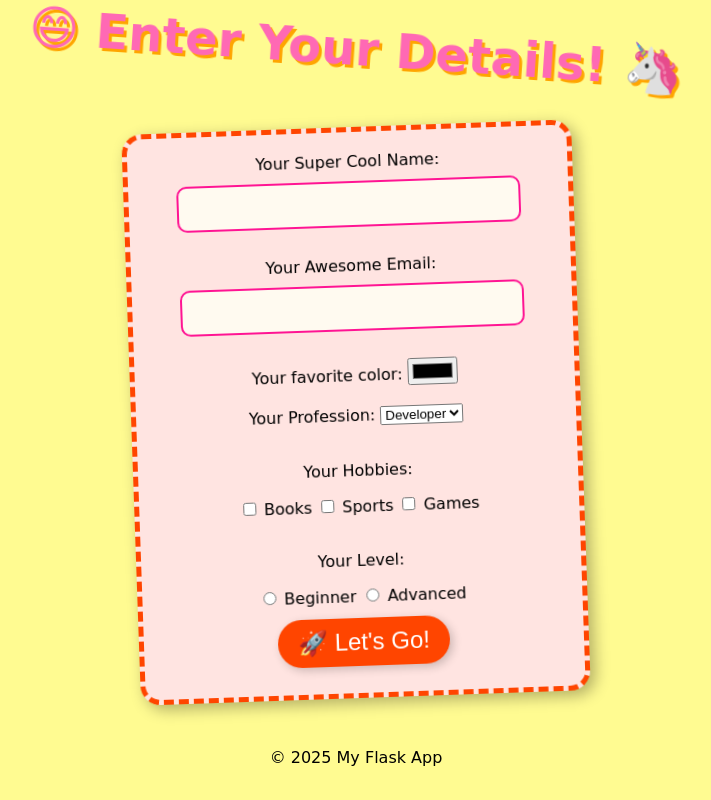
After one commit to DeatheDis/flask_project, a Flask app: template app/templates/form.html in a window 1280 px wide. The commit adds this page. Shown: the whole page, without its empty margins (284-995 px from the left). Run offline with Flask 3, Linux system fonts and the light colour scheme; the template is opened without the code that fills it, so the values that code supplies are empty.

Commit message:
Updated requirements.txt Updated routes.py Added base.css Added form.html and result.html Added form.css and result.css Added result.js

```diff
--- /dev/null
+++ b/app/static/css/base.css
@@ -0,0 +1,8 @@
+/* Общее стилизование */
+body {
+    font-family: "Comic Sans MS", cursive, sans-serif;
+    background-color: #fffb91;
+    text-align: center;
+    margin: 0;
+    padding: 0;
+}
--- /dev/null
+++ b/app/static/css/form.css
@@ -0,0 +1,80 @@
+/* Заголовок */
+.funny-title {
+    font-size: 3rem;
+    color: #ff69b4;
+    text-shadow: 3px 3px #ffa500;
+    margin-top: 20px;
+    animation: wobble 2s infinite;
+}
+
+/* Анимация для заголовка */
+@keyframes wobble {
+    0%, 100% {
+        transform: rotate(-5deg);
+    }
+    50% {
+        transform: rotate(5deg);
+    }
+}
+
+/* Стили формы */
+.funny-form {
+    margin: 50px auto;
+    padding: 20px;
+    width: 400px;
+    background-color: #ffe4e1;
+    border: 5px dashed #ff4500;
+    border-radius: 20px;
+    box-shadow: 5px 5px 15px rgba(0, 0, 0, 0.3);
+    transform: rotate(-2deg);
+}
+
+/* Поля ввода */
+.funny-form input[type="text"],
+.funny-form input[type="email"] {
+    width: 80%;
+    padding: 10px;
+    margin: 10px 0;
+    border: 2px solid #ff1493;
+    border-radius: 10px;
+    font-size: 1.2rem;
+    background-color: #fffaf0;
+}
+
+/* Поля ввода: при наведении */
+.funny-form input[type="text"]:hover,
+.funny-form input[type="email"]:hover {
+    background-color: #ffd700;
+    transform: scale(1.1);
+    transition: 0.3s ease;
+}
+
+/* Кнопка */
+.funny-button {
+    background-color: #ff4500;
+    color: white;
+    font-size: 1.5rem;
+    padding: 10px 20px;
+    border: none;
+    border-radius: 50px;
+    cursor: pointer;
+    box-shadow: 3px 3px 10px rgba(0, 0, 0, 0.2);
+    animation: bounce 1s infinite;
+}
+
+/* Анимация кнопки */
+@keyframes bounce {
+    0%, 100% {
+        transform: translateY(0);
+    }
+    50% {
+        transform: translateY(-10px);
+    }
+}
+
+/* Кнопка: при наведении */
+.funny-button:hover {
+    background-color: #ff6347;
+    transform: scale(1.2);
+    transition: 0.3s ease;
+}
--- a/app/templates/base.html
+++ b/app/templates/base.html
@@ -4,18 +4,12 @@
     <meta charset="UTF-8">
     <meta name="viewport" content="width=device-width, initial-scale=1.0">
     <title>{% block title %}My Flask App{% endblock %}</title>
-    <link rel="stylesheet" href="{{ url_for('static', filename='css/styles.css') }}">
+    <link rel="stylesheet" href="{{ url_for('static', filename='css/base.css') }}">
     {% block extra_css %}{% endblock %}
 </head>
 <body>
     <!-- Шапка -->
     <header>
-        <h1>My Flask App</h1>
-        <nav>
-            <a href="/">Home</a>
-            <a href="/about">About</a>
-            <a href="/contact">Contact</a>
-        </nav>
     </header>
 
     <!-- Основной контент -->
--- /dev/null
+++ b/app/templates/form.html
@@ -0,0 +1,44 @@
+{% extends 'base.html' %}
+
+{% block title %}Form{% endblock %}
+
+{% block extra_css %}
+<link rel="stylesheet" href="{{ url_for('static', filename='css/form.css') }}">
+{% endblock %}
+
+{% block content %}
+
+{% if error %}
+    <p style="color: red; font-weight: bold;">{{ error }}</p>
+{% endif %}
+
+    <h1 class="funny-title">😄 Enter Your Details! 🦄</h1>
+    <form action="/submit" method="POST" class="funny-form">
+        <label for="name">Your Super Cool Name:</label>
+        <input type="text" id="name" name="name"><br><br>
+
+        <label for="email">Your Awesome Email:</label>
+        <input type="email" id="email" name="email"><br><br>
+
+        <label for='color'>Your favorite color:</label>
+        <input type='color' id='color' name='color'><br><br>
+
+        <label for="profession">Your Profession:</label>
+        <select id="profession" name="profession">
+            <option value="developer">Developer</option>
+            <option value="designer">Designer</option>
+            <option value="manager">Manager</option>
+        </select><br><br>
+
+        <p>Your Hobbies:</p>
+        <label><input type="checkbox" name="hobbies" value="books"> Books</label>
+        <label><input type="checkbox" name="hobbies" value="sports"> Sports</label>
+        <label><input type="checkbox" name="hobbies" value="games"> Games</label><br><br>
+
+        <p>Your Level:</p>
+        <label><input type="radio" name="level" value="beginner"> Beginner</label>
+        <label><input type="radio" name="level" value="advanced"> Advanced</label><br><br>
+
+        <button type="submit" class="funny-button">🚀 Let's Go!</button>
+    </form>
+{% endblock %}
--- a/requirements.txt
+++ b/requirements.txt
@@ -1 +1,2 @@
 Flask==3.1.1
+requests==2.32.3
```
Also changed, not shown: app/routes.py (+48 -9 lines), app/static/css/result.css (added, +77 -0 lines), app/static/css/styles.css (deleted, +0 -12 lines), app/static/js/result.js (added, +31 -0 lines), app/templates/result.html (added, +33 -0 lines).
